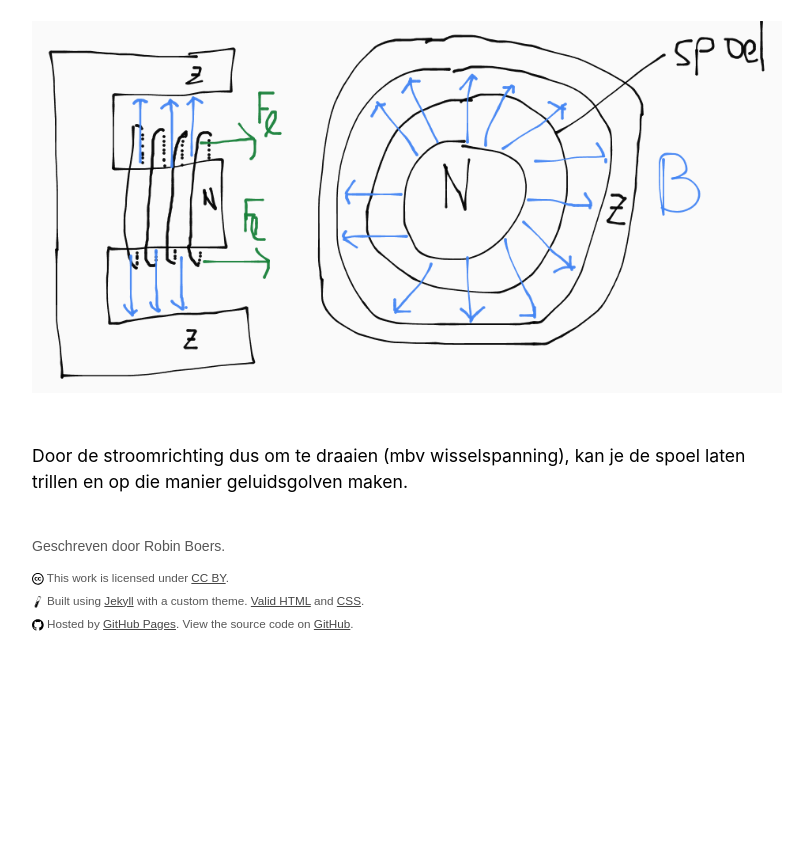
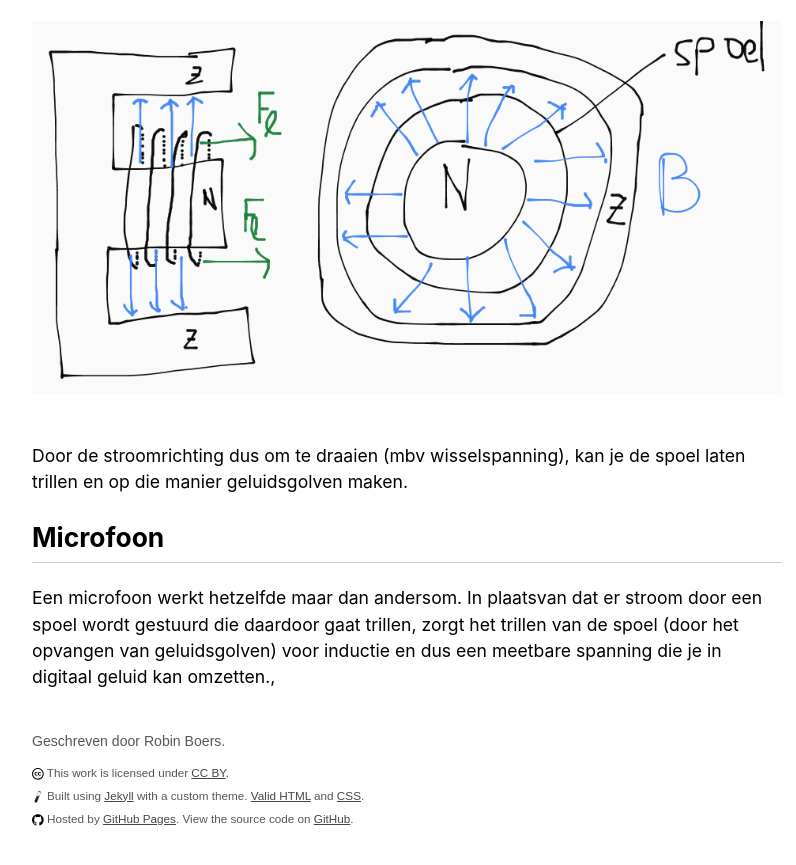
Before and after one commit to RobinBoers/school.geheimesite.nl, a Jekyll site: the page built from 5VWO/TW4/Natuurkunde.md, in a window 1280 px wide and 900 px high, scrolled down 11984 px. Shown: the top 865 px of the window, without its empty margins (233-1029 px from the left). Built offline with Jekyll 4.4.1, drawn with Linux system fonts in a browser that asks for light colours; our own code applies the rules of GitHub Pages for plain Markdown files; before the commit the page ends 12689 px from its top, so only the background shows below that.

Commit message:
Add microfoon

```diff
--- a/5VWO/TW4/Natuurkunde.md
+++ b/5VWO/TW4/Natuurkunde.md
@@ -187,3 +187,7 @@ De spoel zal dus naar voren of achter bewegen, afhankelijk van de stroomrichting
 ![E-vormige magneet met daarin een spoel](luidspreker-bew2.png)
 
 Door de stroomrichting dus om te draaien (mbv wisselspanning), kan je de spoel laten trillen en op die manier geluidsgolven maken.
+
+## Microfoon
+
+Een microfoon werkt hetzelfde maar dan andersom. In plaatsvan dat er stroom door een spoel wordt gestuurd die daardoor gaat trillen, zorgt het trillen van de spoel (door het opvangen van geluidsgolven) voor inductie en dus een meetbare spanning die je in digitaal geluid kan omzetten.,
```
